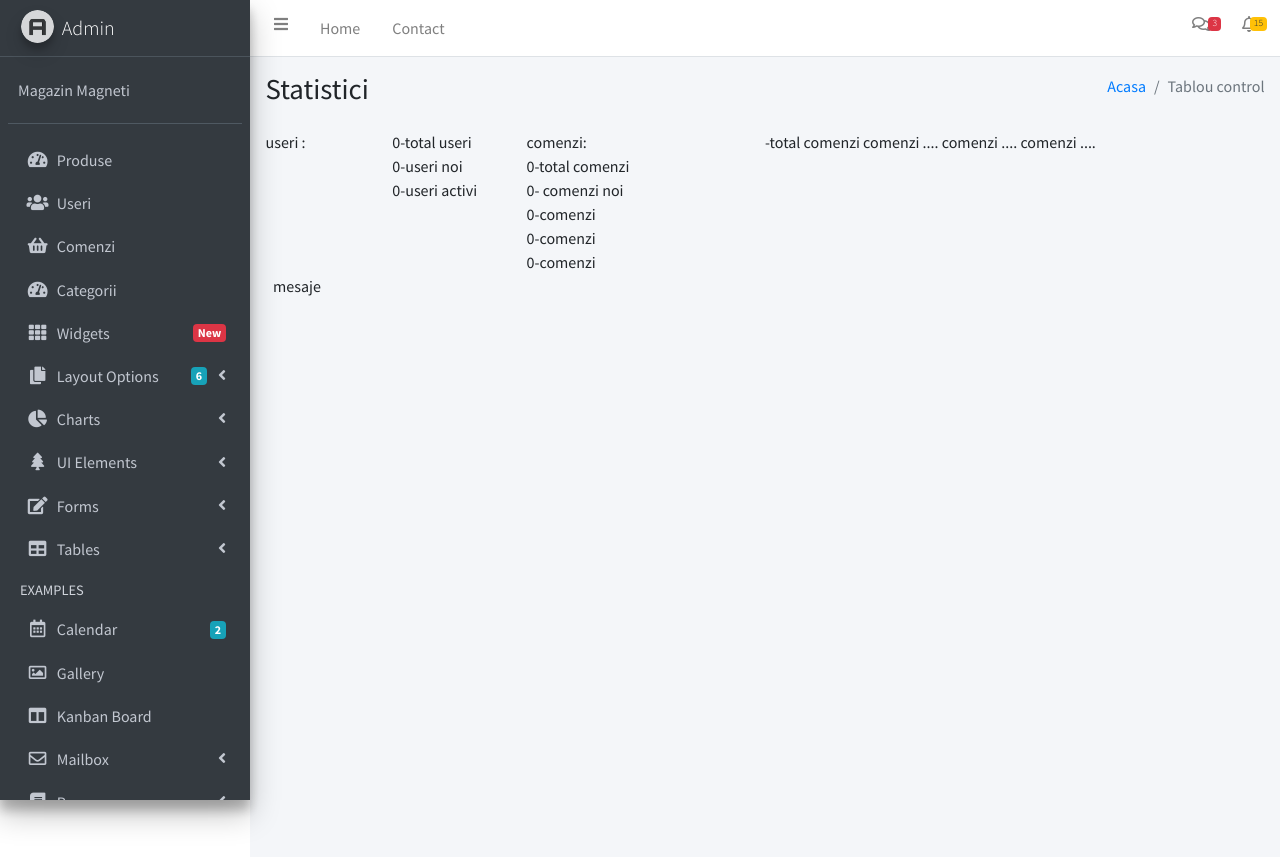
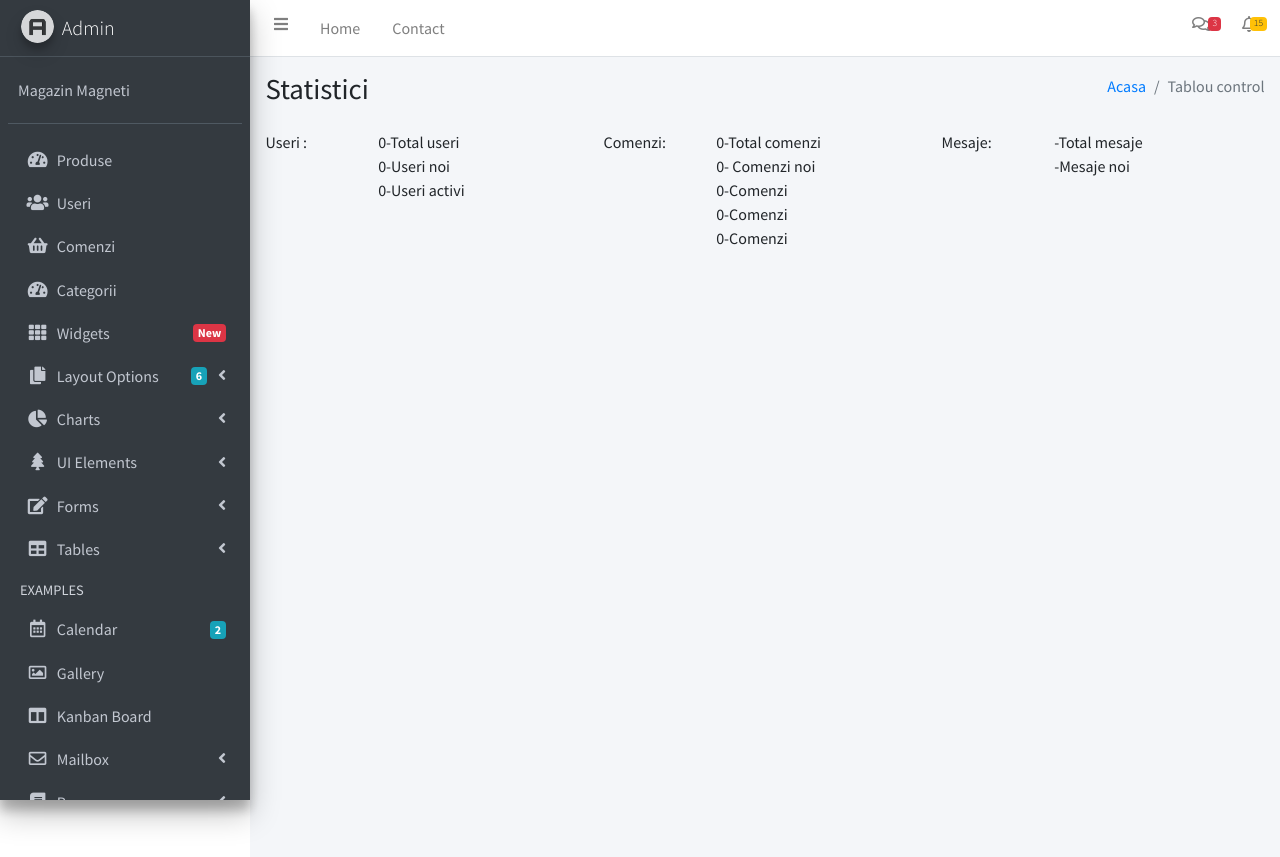
Before and after one commit to Blisis/mag, a PHP site: page /mag/admin/dashbord.php in a window 1280 px wide. Run offline with PHP 8.4, Linux system fonts and the light colour scheme; data that the repository does not hold is empty; some libraries are stand-ins or nearby versions.

Commit message:
si mesaje

```diff
--- a/admin/dashbord.php
+++ b/admin/dashbord.php
@@ -67,39 +67,45 @@ $comenzi_noi=reset($comenzi_noi);
         <section class="content">
             <div class="container-fluid">
                 <div class="row">
-                    <div class="col-md-3">
+                    <div class="col-md-4">
                         <div class="row">
-                            <div class="col-md-6">
-                                useri :
+                            <div class="col-md-4">
+                                Useri :
                             </div>
-                            <div class="col-md-6">
-                                <?php echo $useri['n'] ;?>-total useri <br>
-                                <?php echo $useri_noi['n'] ;?>-useri noi <br>
-                                <?php echo $useri_activi['n'] ;?>-useri activi <br>
+                            <div class="col-md-8">
+                                <?php echo $useri['n'] ;?>-Total useri <br>
+                                <?php echo $useri_noi['n'] ;?>-Useri noi <br>
+                                <?php echo $useri_activi['n'] ;?>-Useri activi <br>
                             </div>
                         </div>
 
                     </div>
-                    <div class="col-md-3">
-                        <div class="col-md-6">
-                            comenzi:
+                    <div class="col-md-4">
+                        <div class="row">
+                        <div class="col-md-4">
+                            Comenzi:
                         </div>
-                        <div class="col-md-6">
-                            <?php echo $comenzi['n'] ;?>-total comenzi <br>
-                            <?php echo $comenzi_noi['n'] ;?>- comenzi noi <br>
-                            <?php echo $useri_activi['n'] ;?>-comenzi  <br>
-                            <?php echo $useri_activi['n'] ;?>-comenzi  <br>
-                            <?php echo $useri_activi['n'] ;?>-comenzi  <br>
+                        <div class="col-md-8">
+                            <?php echo $comenzi['n'] ;?>-Total comenzi <br>
+                            <?php echo $comenzi_noi['n'] ;?>- Comenzi noi <br>
+                            <?php echo $useri_activi['n'] ;?>-Comenzi  <br>
+                            <?php echo $useri_activi['n'] ;?>-Comenzi  <br>
+                            <?php echo $useri_activi['n'] ;?>-Comenzi  <br>
                         </div>
                     </div>
-                -total comenzi
+                    </div>
+                    <div class="col-md-4">
+                        <div class="row">
+                            <div class="col-md-4">
+                            Mesaje:
+                            </div>
+                            <div class="col-md-8">
+                            -Total mesaje <br>
+                            -Mesaje noi <br>
+                            </div>
 
-                        comenzi ....
-                        comenzi ....
-                        comenzi ....
-                    </div>
-                    <div class="col-md-3">
-                mesaje
+
+                        </div>
                     </div>
                 </div>
             </div>
```
